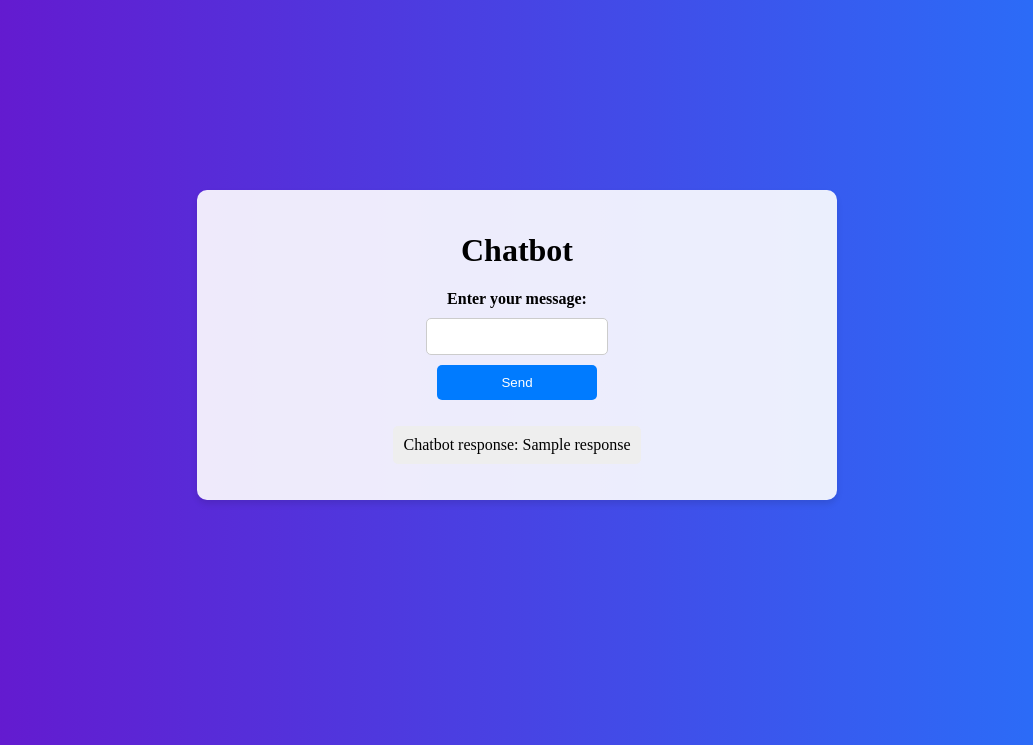
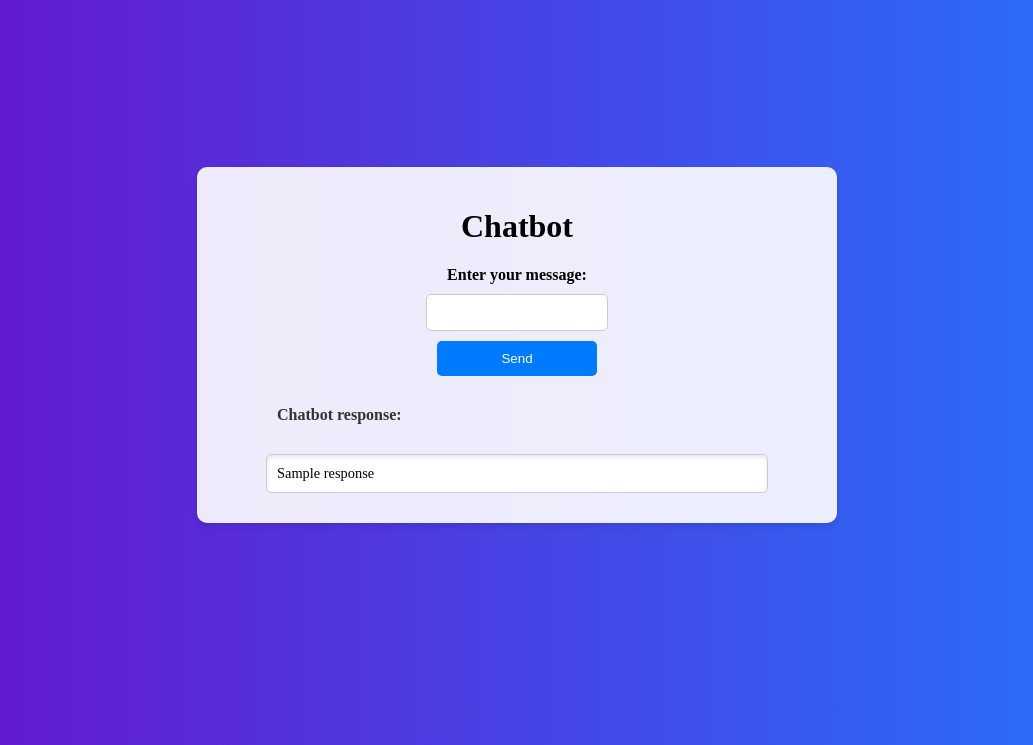
Before and after one commit to kdot-mi/PhishScope, a Flask app: template Flask App/templates/chatbot.html in a window 1280 px wide. Shown: the part 55-800 px from the top of the page, without its empty margins (123-1156 px from the left). Run offline with Flask 3, Linux system fonts and the light colour scheme; the template is opened without the code that fills it: most values are stand-ins (such as "Sample title", 1, 10 or a date in 2020).

Commit message:
chatbot response style added

```diff
--- a/Flask App/templates/chatbot.html
+++ b/Flask App/templates/chatbot.html
@@ -55,9 +55,25 @@
         }
 
         p {
-            background-color: #eee;
+            width: 80%; /* Match width with input fields */
+            margin: 10px auto;
+            display: block;
             padding: 10px;
-            border-radius: 5px;
+            border: 1px solid #ccc; /* Match border with input fields */
+            border-radius: 5px; /* Already matches input fields */
+            background-color: #ffffff; /* Change to plain white to match input field background */
+            box-shadow: inset 0 2px 4px rgba(0, 0, 0, 0.1); /* Optional: add subtle inner shadow for depth */
+            font-size: 0.9em; /* Adjust font size as needed */
+            text-align: left; /* Align text to match label/input text alignment */
+        }
+
+        h2 {
+            width: 80%; /* Match width with input fields */
+            margin: 10px auto;
+            padding: 10px;
+            text-align: left;
+            color: #333; /* You can choose any color that fits your design */
+            font-size: 1em; /* Match with the input label size or adjust as needed */
         }
     </style>
 </head>
@@ -78,7 +94,8 @@
             <input type="submit" value="Send">
         </form>
         {% if response %}
-            <p>Chatbot response: {{ response }}</p>
+            <h2>Chatbot response:</h2>
+            <p>{{ response }}</p>
         {% endif %}
     </div>
 </body>
```
Also changed, not shown: Flask App/instance/phishScope.db.
